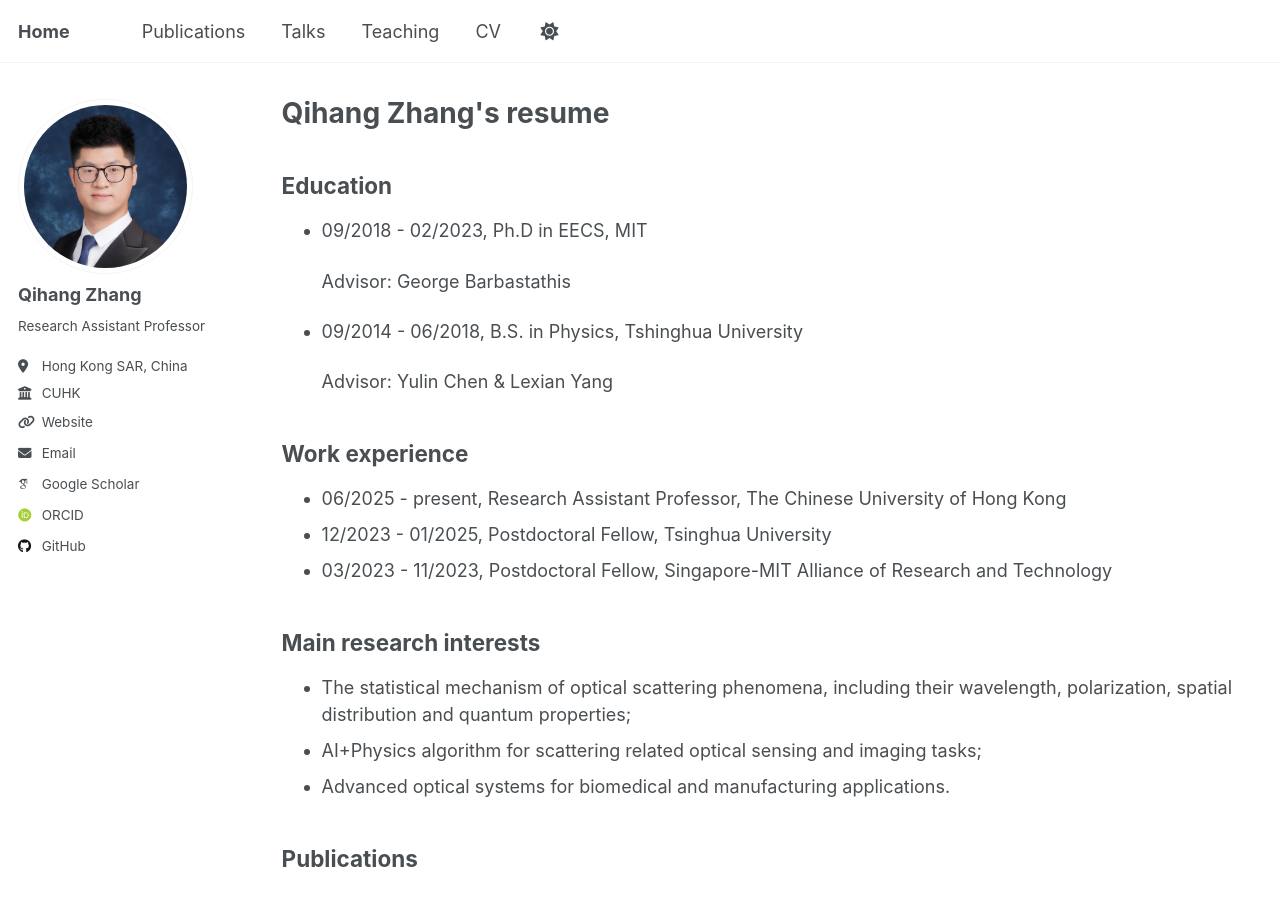
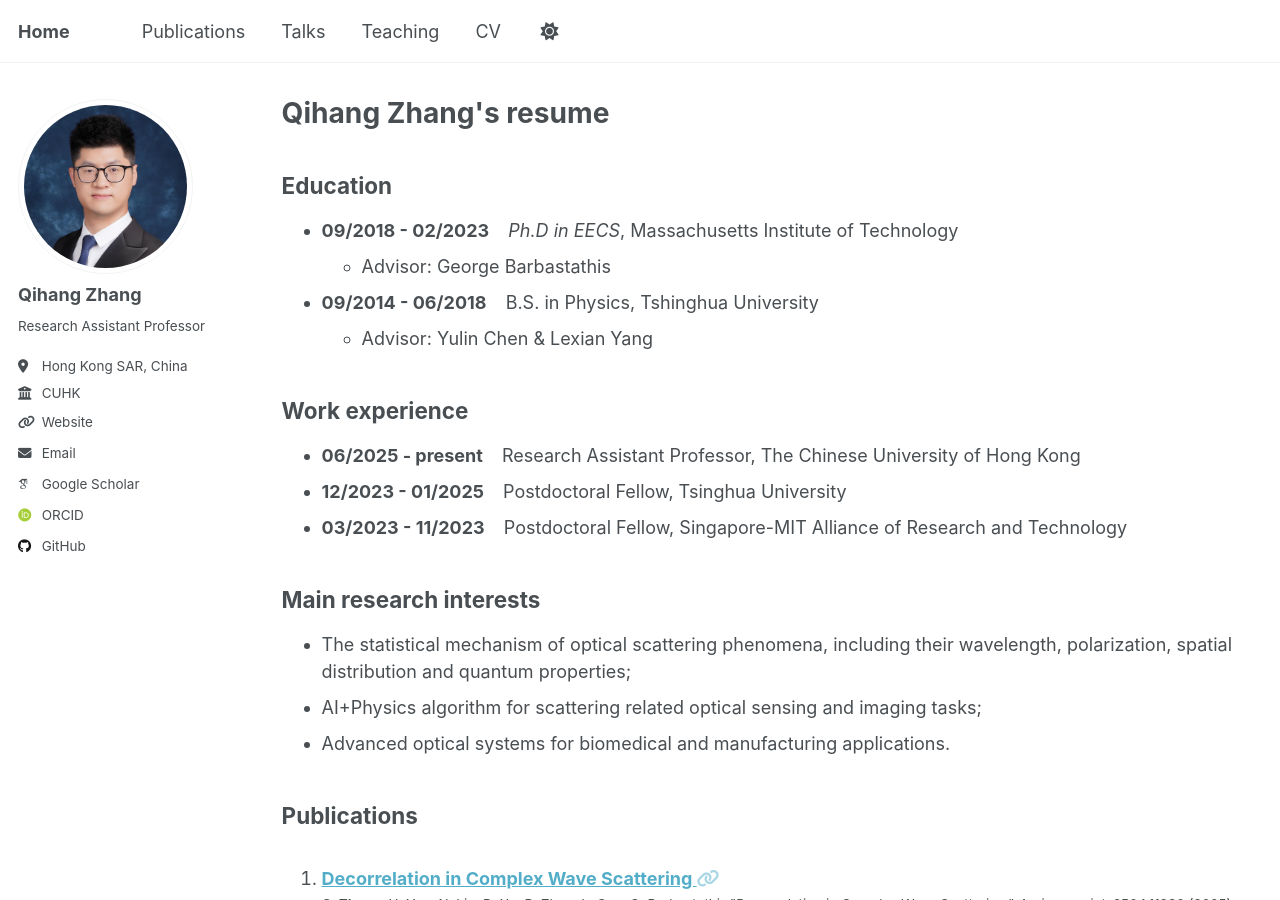
Before and after one commit to qhzhang95/qhzhang95.github.io, a Jekyll site: the page built from _pages/cv.md, in a window 1280 px wide and 900 px high. Built offline with Jekyll 4.4.1, drawn with Linux system fonts in a browser that asks for light colours; some web fonts are replaced; a script that is not in the unit is left out.

Commit message:
Update cv.md

```diff
--- a/_pages/cv.md
+++ b/_pages/cv.md
@@ -11,19 +11,17 @@ redirect_from:
 
 Education
 ------
-* 09/2018 - 02/2023, Ph.D in EECS, MIT
+* **09/2018 - 02/2023** &ensp; _Ph.D in EECS_, Massachusetts Institute of Technology
+  * Advisor: George Barbastathis
 
-  Advisor: George Barbastathis
-
-* 09/2014 - 06/2018, B.S. in Physics, Tshinghua University
-
-  Advisor: Yulin Chen & Lexian Yang
+* **09/2014 - 06/2018** &ensp; B.S. in Physics, Tshinghua University
+  * Advisor: Yulin Chen & Lexian Yang
 
 Work experience
 ------
-* 06/2025 - present, Research Assistant Professor, The Chinese University of Hong Kong
-* 12/2023 - 01/2025, Postdoctoral Fellow, Tsinghua University
-* 03/2023 - 11/2023, Postdoctoral Fellow, Singapore-MIT Alliance of Research and Technology
+* **06/2025 - present** &ensp; Research Assistant Professor, The Chinese University of Hong Kong
+* **12/2023 - 01/2025** &ensp; Postdoctoral Fellow, Tsinghua University
+* **03/2023 - 11/2023** &ensp; Postdoctoral Fellow, Singapore-MIT Alliance of Research and Technology
 
 Main research interests
 ------
```
